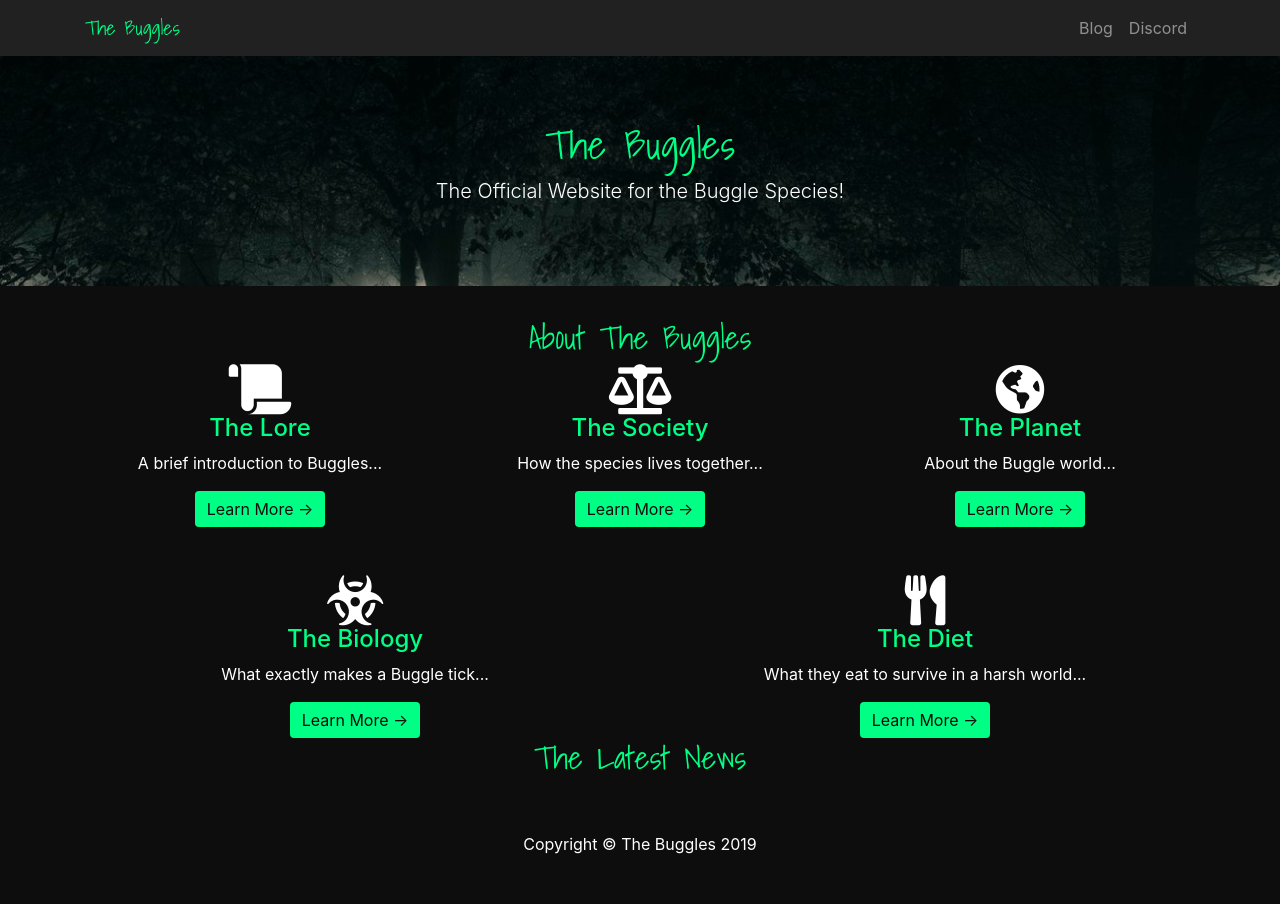
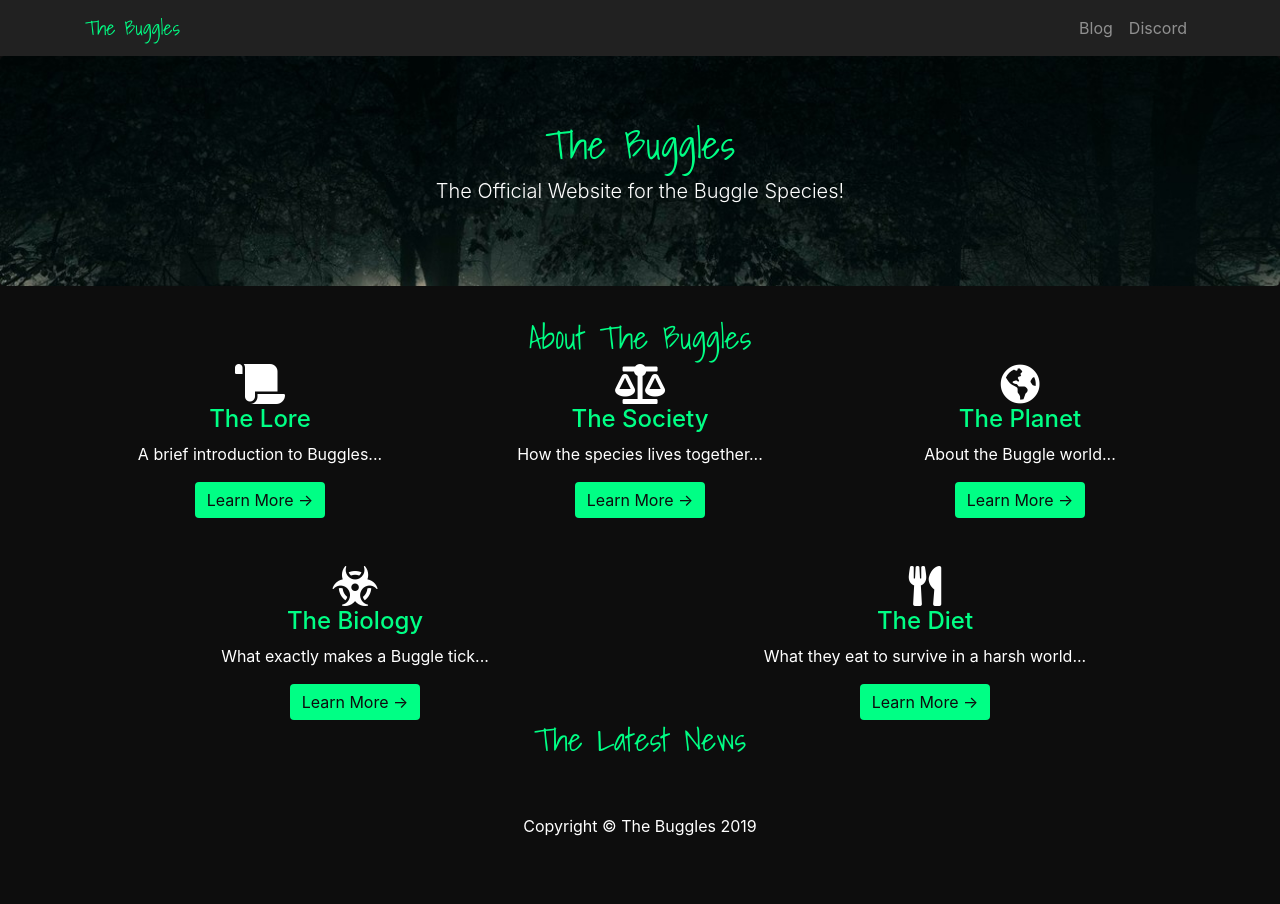
Before and after one commit to bugglespecies/bugglespecies.github.com, a Jekyll site: the page built from index.md, in a window 1280 px wide. Built offline with Jekyll 4.4.1, drawn with Linux system fonts in a browser that asks for light colours; nearby versions of some CDN libraries.

Commit message:
Update buggles.core.css

```diff
--- a/css/buggles.core.css
+++ b/css/buggles.core.css
@@ -36,6 +36,6 @@ a:hover, a:focus { color: var(--primary-dark); }
 
 .bg-darker { background-color: var(--back-darker) !important; }
 
-.glyph { font-size: 50px; }
+.glyph { font-size: 40px; }
 
 .dropdown-menu { background-color: var(--back-dark) !important; color: var(--primary-normal) !important; }
```
